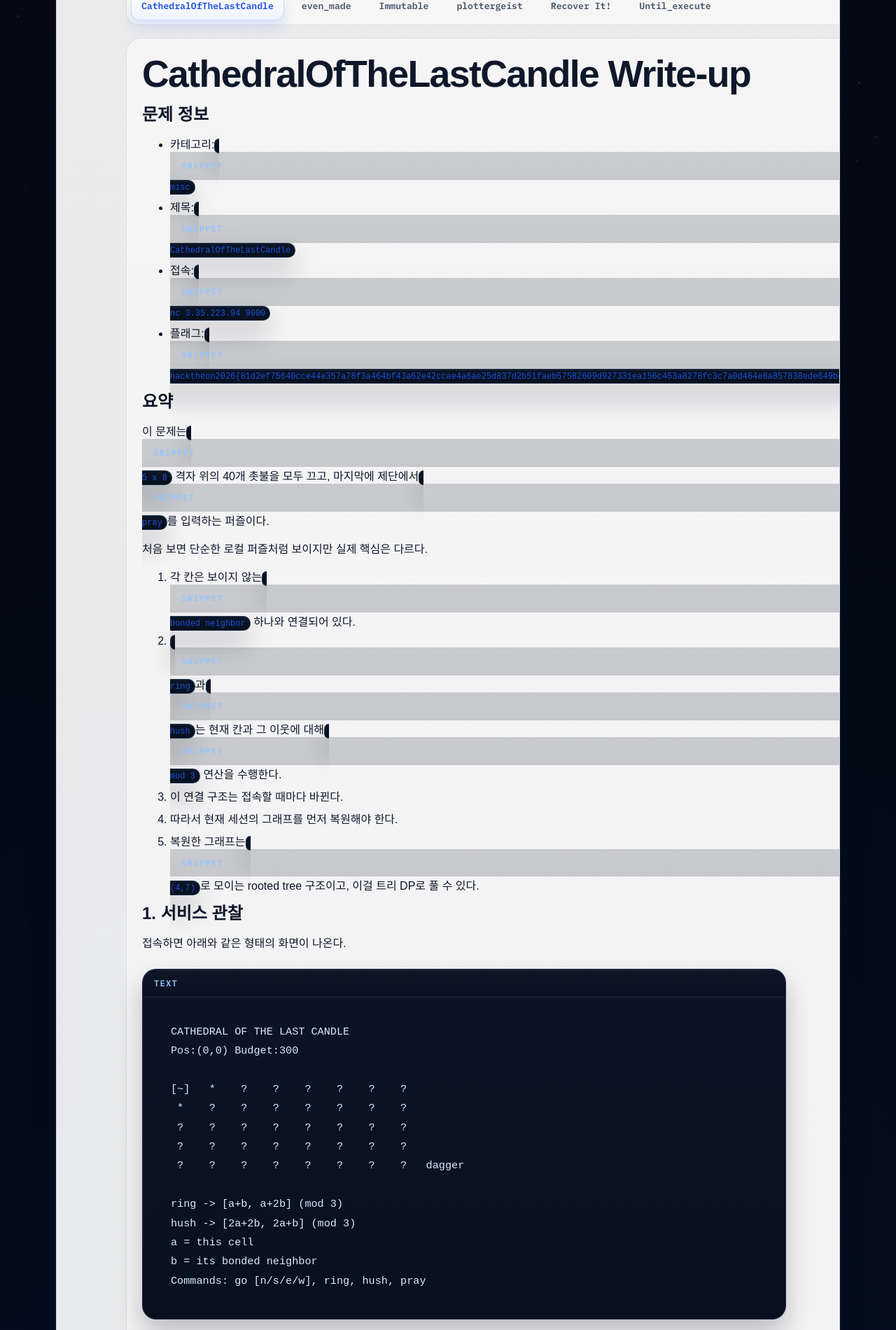
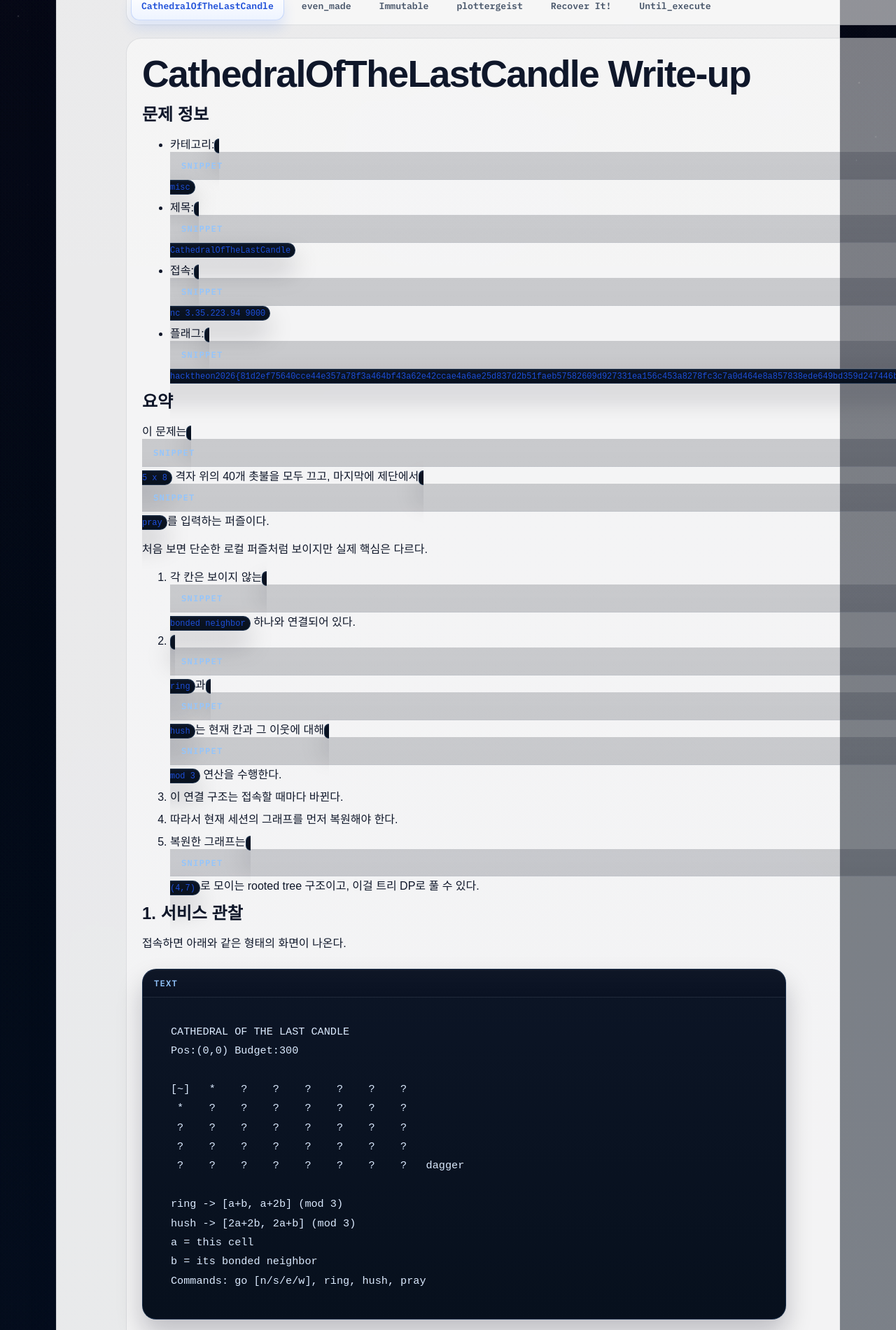
Before and after one commit to katarinabluu-gosegulover/Hercent.github.io, a Jekyll site: the page built from _posts/2026-04-25-hacktheon2026-writeup.md, in a window 1280 px wide. Shown: the part 449-2349 px from the top of the page at 70% size. Built offline with Jekyll 4.4.1, drawn with Linux system fonts in a browser that asks for light colours; some web fonts are replaced.

Commit message:
Align markdown separators and code blocks

```diff
--- a/assets/styles.css
+++ b/assets/styles.css
@@ -1028,7 +1028,7 @@
 .article-hero,
 .article-page {
   position: relative;
-  overflow: hidden;
+  overflow: visible;
 }
 
 .article-hero::before,
@@ -1081,7 +1081,7 @@
   margin-bottom: 0;
 }
 
-.article-body > :where(p, ul, ol, h2, h3, h4, h5, blockquote, hr) {
+.article-body > :where(p, ul, ol, h2, h3, h4, h5, blockquote) {
   max-width: var(--article-width);
 }
 
@@ -1152,10 +1152,20 @@
   line-height: 1.84;
 }
 
+.article-body > hr {
+  width: 100%;
+  max-width: none;
+  height: 1px;
+  margin: 2.2rem 0;
+  border: 0;
+  background: linear-gradient(90deg, transparent 0%, rgba(148, 163, 184, 0.20) 14%, rgba(148, 163, 184, 0.34) 50%, rgba(148, 163, 184, 0.20) 86%, transparent 100%);
+}
+
 .article-body .highlighter-rouge,
 .article-body figure.highlight,
 .article-body > pre {
   position: relative;
+  width: 100%;
   max-width: var(--article-width-wide);
   margin: 1.6rem 0;
   overflow: hidden;
@@ -1249,6 +1259,7 @@
 .article-body > pre code {
   display: block;
   padding: 0;
+  min-width: max-content;
   background: transparent;
   color: var(--code-copy);
   font-size: 0.95rem;
@@ -1257,7 +1268,8 @@
 }
 
 .article-body .rouge-table {
-  width: 100%;
+  width: max-content;
+  min-width: 100%;
   margin: 0;
   border-collapse: collapse;
 }
```
